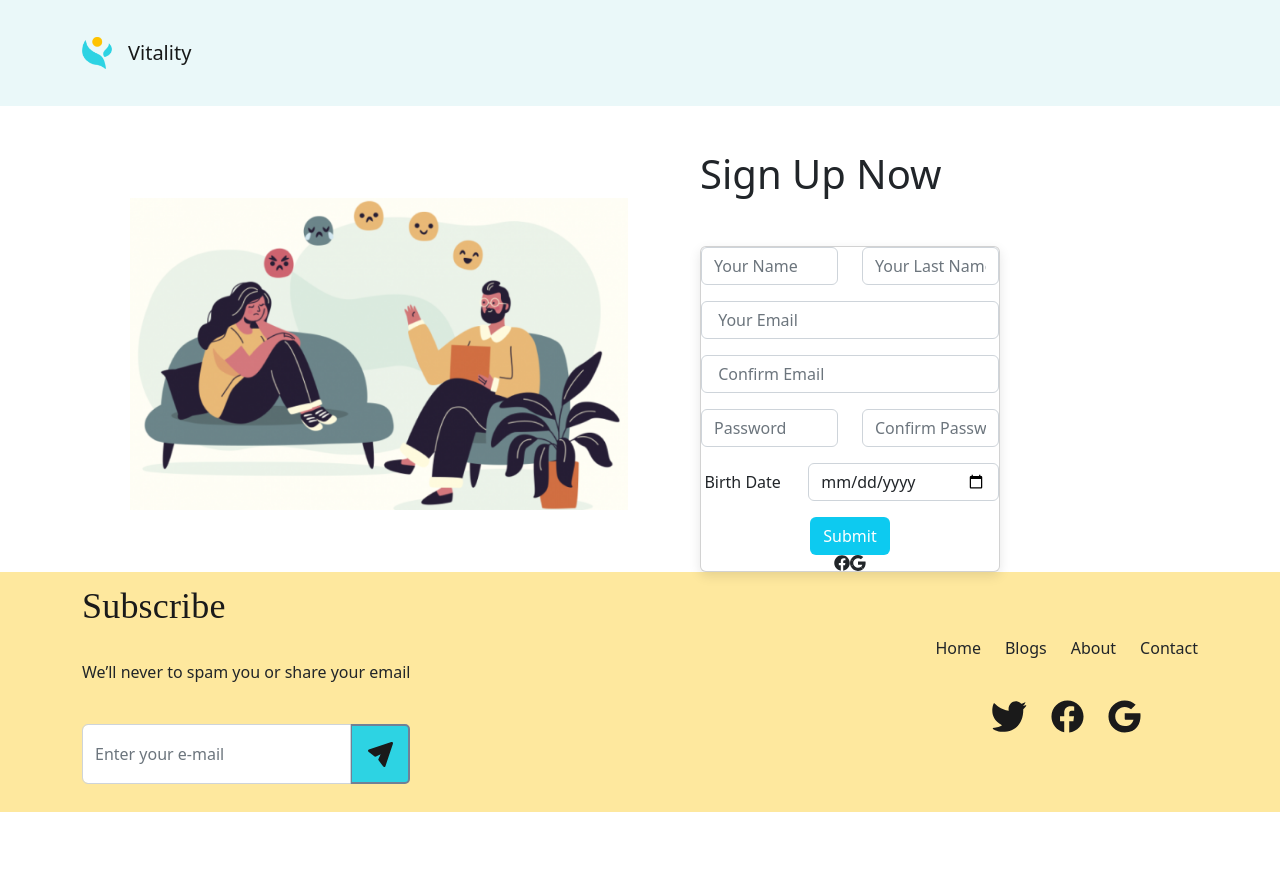
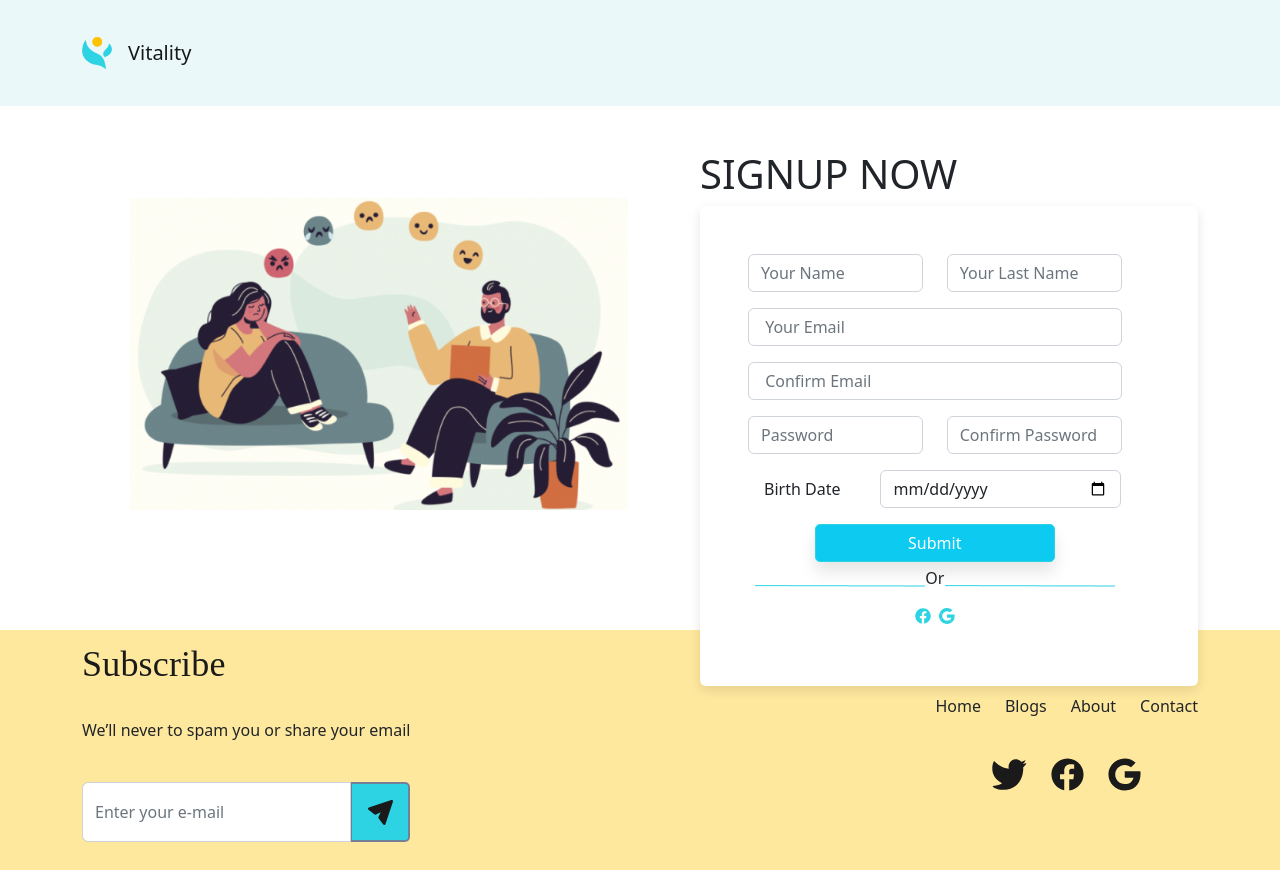
Before and after one commit to Recoded-Spark-Turkey-2022/Vitality, a React (Create React App) app: page /sign-up in a window 1280 px wide. Before the commit the page ends 812 px from the top, so only its background shows below. Built offline with nearby package versions, Linux system fonts and the light colour scheme; no server answers.

Commit message:
[add]Login and Register styling, Get Current User

```diff
--- a/src/components/navbar/Navbar.js
+++ b/src/components/navbar/Navbar.js
@@ -1,10 +1,19 @@
-import { React } from 'react';
+import React, { useState  } from 'react';
 import { Link } from 'react-router-dom';
 import 'bootstrap/dist/css/bootstrap.css';
+import {  onAuthStateChanged } from 'firebase/auth';
 import './navbar.css';
 import logo from '../../assets/images/logo.png';
+import { auth  } from '../../config/fire';
+
 
 function Navbar() {
+  const [currentUserMail, setCurrentUserMail] = useState('');
+  onAuthStateChanged(auth, (currentUser) => {
+    if(currentUser) {
+      setCurrentUserMail(currentUser.email)
+         }
+  });
 
   return (
 
@@ -67,6 +76,7 @@ function Navbar() {
               </li>
             </ul>
             <ul className="nav navbar-nav ms-4">
+
               <li className="nav-item dropdown">
                 <Link
                   to="/login"
@@ -90,7 +100,7 @@ function Navbar() {
                     Logout
                   </Link>
                 </div>
-              </li>
+              </li>  <p>{currentUserMail}</p>
             </ul>
           </div>
         </div>
--- a/src/pages/SignUp/index.js
+++ b/src/pages/SignUp/index.js
@@ -51,13 +51,14 @@ function SignUp() {
           <img src={SignUpImg} alt="sign up" />
         </div>
         <div className="col">
-        <div className="mb-5">
-        <h1>Sign Up Now</h1>
+        <div className="mb-2">
+        <h1>SIGNUP NOW</h1>
 
       </div>
-          <Card>
-            <Form>
+      <Card  className="w-100 h-100 border-0">
+            <Form className="mt-5 mx-5 w-75 h-50 ">
                 <Row>
+
               <Form.Group className="mb-3"   as={Col}  md="6" controlId="formName">
                 <Form.Control  type="text" required placeholder="Your Name"  onChange={(event) => {setRegisterName(event.target.value)}} />
               </Form.Group>
--- a/src/pages/SignUp/loginwithSocial.js
+++ b/src/pages/SignUp/loginwithSocial.js
@@ -13,6 +13,7 @@ import {
 import { FaFacebook } from 'react-icons/fa';
 import { GrGoogle } from 'react-icons/gr';
 import {db} from  "../../config/fire";
+import line from '../../assets/images/line.png';
 
 function LoginwithSocial() {
   const [isSignedUp, setIsSignedUp] = useState(false);
@@ -69,10 +70,16 @@ function LoginwithSocial() {
     signInWithRedirect(auth, providerFB);
   }
   return (
-    <div className="d-flex items-center justify-center">
-      <button
+
+    <div className="">
+      <div className="d-flex items-center mt-1 justify-center">
+      <img src={line} alt="line"  />
+       <p>Or</p>
+       <img src={line} alt="line"  />
+        </div>
+       <button
         type="button"
-        className="w-1/12 flex justify-end"
+        className="social mr-2"
         onClick={() => handleFBSignup()}
       >
         <FaFacebook />
@@ -80,7 +87,7 @@ function LoginwithSocial() {
 
       <button
         type="button"
-        className="w-1/12 flex justify-start"
+        className="social"
         onClick={() => handleGoogleSignUp()}
       >
         <GrGoogle />
--- a/src/pages/SignUp/signup.css
+++ b/src/pages/SignUp/signup.css
@@ -1,7 +1,13 @@
 .btn-signup {
     background-color: #2DD3E3;
+    width: 15rem;
+
 }
 
 a{
     color: black;
 }
+
+.social {
+    color: #2DD3E3;
+}
--- a/src/pages/login/index.js
+++ b/src/pages/login/index.js
@@ -4,20 +4,18 @@ import Button from 'react-bootstrap/Button';
 import { Link } from 'react-router-dom';
 import Form from 'react-bootstrap/Form';
 import Card from 'react-bootstrap/Card';
-import { signInWithEmailAndPassword, onAuthStateChanged } from 'firebase/auth';
+import { Row } from 'react-bootstrap';
+import Col from 'react-bootstrap/Col';
+import { signInWithEmailAndPassword } from 'firebase/auth';
 import { auth } from '../../config/fire';
-
+import 'bootstrap/dist/css/bootstrap.css';
 import Logo from '../../assets/images/login-image.png';
 import './login.css';
+import LoginwithSocial from '../SignUp/loginwithSocial';
 
 function Login() {
   const [loginEmail, setLoginEmail] = useState('');
   const [loginPassword, setLoginPassword] = useState('');
-
-  const [setUser] = useState({});
-  onAuthStateChanged(auth, (currentUser) => {
-    setUser(currentUser);
-  });
   const login = async () => {
     try {
       console.log('login');
@@ -37,15 +35,11 @@ function Login() {
     <div className="container">
       <div className="mb-5">
         <h1>LOGIN</h1>
-
-        <div className="mb-5">
-          <h4>User logged In</h4>
-        </div>
       </div>
       <div className="row">
         <div className="col">
-          <Card>
-            <Form>
+          <Card  className="w-75 h-100 border-0">
+            <Form className="mt-5 mx-5 w-75 h-50">
               <Form.Group className="mb-3" controlId="formBasicEmail">
                 <Form.Control
                   type="email"
@@ -65,17 +59,28 @@ function Login() {
                   }}
                 />
               </Form.Group>
+              <Row>
+              <Col className="d-flex justify-content-between">
 
-              <Button variant="primary" type="button" onClick={()=>login()}>
-                Login
-              </Button>
-              <Link to="/sign-up">
-                <Button variant="secondary" type="submit">
+                <Button
+                  type="submit"
+                  className="btn-login col "
+                  onClick={() => login()}>
+                  Login
+                </Button>
+
+                <Link to="/sign-up" className="btn-signup col " >
                   Signup
-                </Button>
-              </Link>
+                </Link>
+
+                </Col>
+              </Row>
             </Form>
+            <LoginwithSocial />
           </Card>
+
+
+
         </div>
         <div className="col">
           <img src={Logo} alt="login" />
--- a/src/pages/login/login.css
+++ b/src/pages/login/login.css
@@ -1,16 +1,32 @@
-.btn-primary {
-    --bs-btn-color: #fff;
-    --bs-btn-bg: #2DD3E3;
-    --bs-btn-border-color: #0d6efd;
-    --bs-btn-hover-color: #fff;
-    --bs-btn-hover-bg: #0b5ed7;
-    --bs-btn-hover-border-color: #0a58ca;
-    --bs-btn-focus-shadow-rgb: 49,132,253;
-    --bs-btn-active-color: #fff;
-    --bs-btn-active-bg: #0a58ca;
-    --bs-btn-active-border-color: #0a53be;
-    --bs-btn-active-shadow: inset 0 3px 5pxrgba(0, 0, 0, 0.125);
-    --bs-btn-disabled-color: #fff;
-    --bs-btn-disabled-bg: #0d6efd;
-    --bs-btn-disabled-border-color: #0d6efd;
+
+
+.btn-login {
+background-color: #2DD3E3!important;
+margin-right: 1em;
+font-family: 'Poppins';
+font-style: normal;
+font-weight: 500;
+font-size: 24px;
+line-height: 36px;
+display: flex;
+align-items: center;
+text-align: center;
+color: #000000 !important;
+border: none !important;
 }
+
+.btn-signup {
+text-decoration: none;
+font-family: 'Poppins';
+font-style: normal;
+font-weight: 500;
+font-size: 24px;
+line-height: 36px;
+text-align: center;
+background: #FFFFFF!important;
+color: #2DD3E3;
+box-shadow: 0px 10px 16px rgba(0, 0, 0, 0.1)!important;
+border-radius: 5px!important;
+border-color: #2DD3E3 !important;
+
+}
```
Also changed, not shown: src/assets/images/line.png (added).
